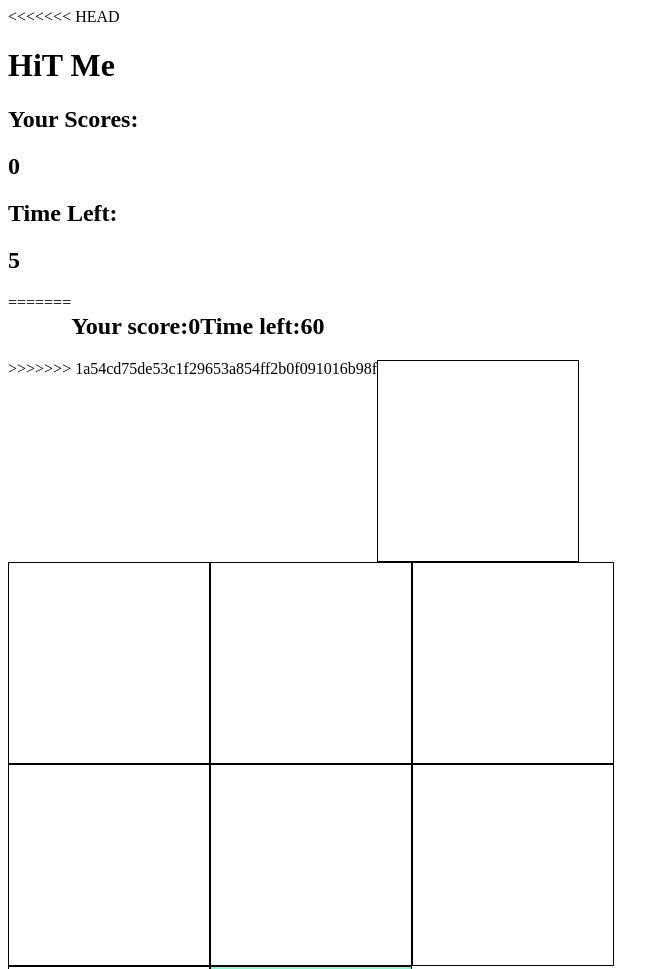
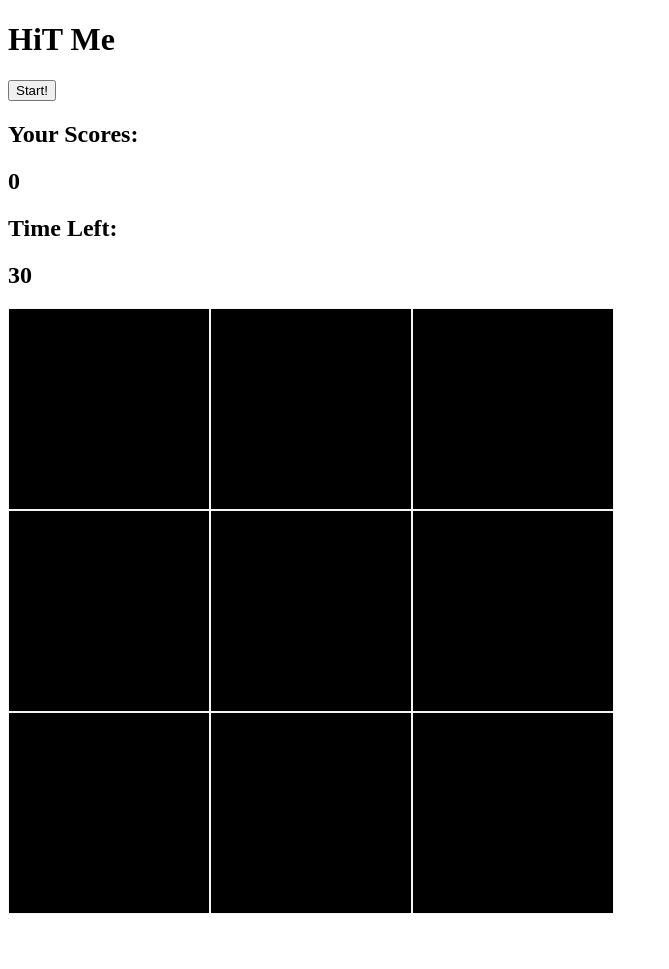
Before and after one commit to BsoftMaewada/HiT-Me, a plain HTML site: page index.html in a window 1280 px wide. Shown: the top 969 px of the page, without its empty margins (0-669 px from the left). After the commit the page ends 922 px from the top, so only its background shows below. Drawn offline with nearby package versions, Linux system fonts and the light colour scheme.

Commit message:
game working

```diff
--- a/css/style.css
+++ b/css/style.css
@@ -3,14 +3,16 @@
     height: 606px;
     display: flex;
     flex-wrap: wrap;
+    background-color: black;
 }
 
 .square {
     height: 200px;
     width: 200px;
-    border:solid  black 1px;
+    border:solid  whitesmoke 1px;
 }
 
 .hit{
-    background-color:aquamarine;
+    background-image: url('hit.png');
+    background-size: cover;
 }
--- a/index.html
+++ b/index.html
@@ -4,36 +4,26 @@
     <meta charset="UTF-8">
     <meta http-equiv="X-UA-Compatible" content="IE=edge">
     <meta name="viewport" content="width=device-width, initial-scale=1.0">
-<<<<<<< HEAD
     <title>Hit-Me</title>
     <link rel="stylesheet" href="css/style.css">
+    <script   src="https://code.jquery.com/jquery-3.6.0.min.js"
+    integrity="sha256-/xUj+3OJU5yExlq6GSYGSHk7tPXikynS7ogEvDej/m4="
+    crossorigin="anonymous" defer></script>
     <script src="js/script.js" defer></script>
 </head>
 <body>
 
     <h1> HiT Me </h1>
+    <button onClick="startGame()">Start!</button>
 
     <h2> Your Scores: </h2>
     <h2 id="score"> 0 </h2>
 
     <h2> Time Left: </h2>
-    <h2 id="time-left"> 10 </h2>
+    <h2 id="time-left"> 30 </h2>
 
     <div class="grid">
 
-=======
-    <title>Wack-a-mole</title>
-    <link rel="stylesheet" href="/css/style.css">
-    <script src="/js/script.js" defer></script>
-</head>
-<body>
-    <h2> Your score:</h2>
-    <h2 id="score">0</h2>
-
-    <h2> Time left:</h2>
-    <h2 id="time-left">60</h2>
-    <div class="grid">
->>>>>>> 1a54cd75de53c1f29653a854ff2b0f091016b98f
         <div class="square" id="1"></div>
         <div class="square" id="2"></div>
         <div class="square" id="3"></div>
@@ -43,10 +33,7 @@
         <div class="square" id="7"></div>
         <div class="square" id="8"></div>
         <div class="square" id="9"></div>
-<<<<<<< HEAD
 
-=======
->>>>>>> 1a54cd75de53c1f29653a854ff2b0f091016b98f
     </div>
 </body>
 </html>
--- a/js/script.js
+++ b/js/script.js
@@ -1,12 +1,18 @@
 const squares = document.querySelectorAll('.square');
+//const squares = $('.square');
+//console.log(squares, squaresv)
 const hit = document.querySelector('.hit');
+//const hit = $('.hit');
 const timeLeft = document.querySelector('#time-left');
+//const timeLeft= $('.time-left');
 const score = document.querySelector('#score');
+//const score = $('.score');
 
 let result = 0;
 let hitPosition;
-let currentTime = 10;
+let currentTime = 30;
 let timerId = null;
+let countDownTimerId;
 
 function randomSquare() {
     squares.forEach(square=> {
@@ -31,11 +37,10 @@ squares.forEach(square => {
 })
 
 function moveHit() {
-    timerId = setInterval(randomSquare, 1000);
+    timerId = setInterval(randomSquare, 500);
 }
 
-moveHit();
-
+//moveHit();
 
 function countDown() {
     currentTime--
@@ -44,9 +49,21 @@ function countDown() {
     if (currentTime == 0) {
         clearInterval(countDownTimerId);
         clearInterval(timerId)
-        alert('GAME OVER your scores is: ' +result);
+        alert('GAME OVER your final Scores is: ' +result);
 
     }
 }
 
-let countDownTimerId = setInterval( countDown, 1000 );
+
+function startGame() {
+    console.log("Hello")
+    score.textContent = 0;
+    //timerId = null;
+    result = 0;
+    moveHit();
+   // setTimeout(() => timerId = true, 15000) //show random  for 15 seconds
+    countDownTimerId = setInterval( countDown, 500 );
+}
+
+
+//startGame();
```
Also changed, not shown: css/hit.png (added).
